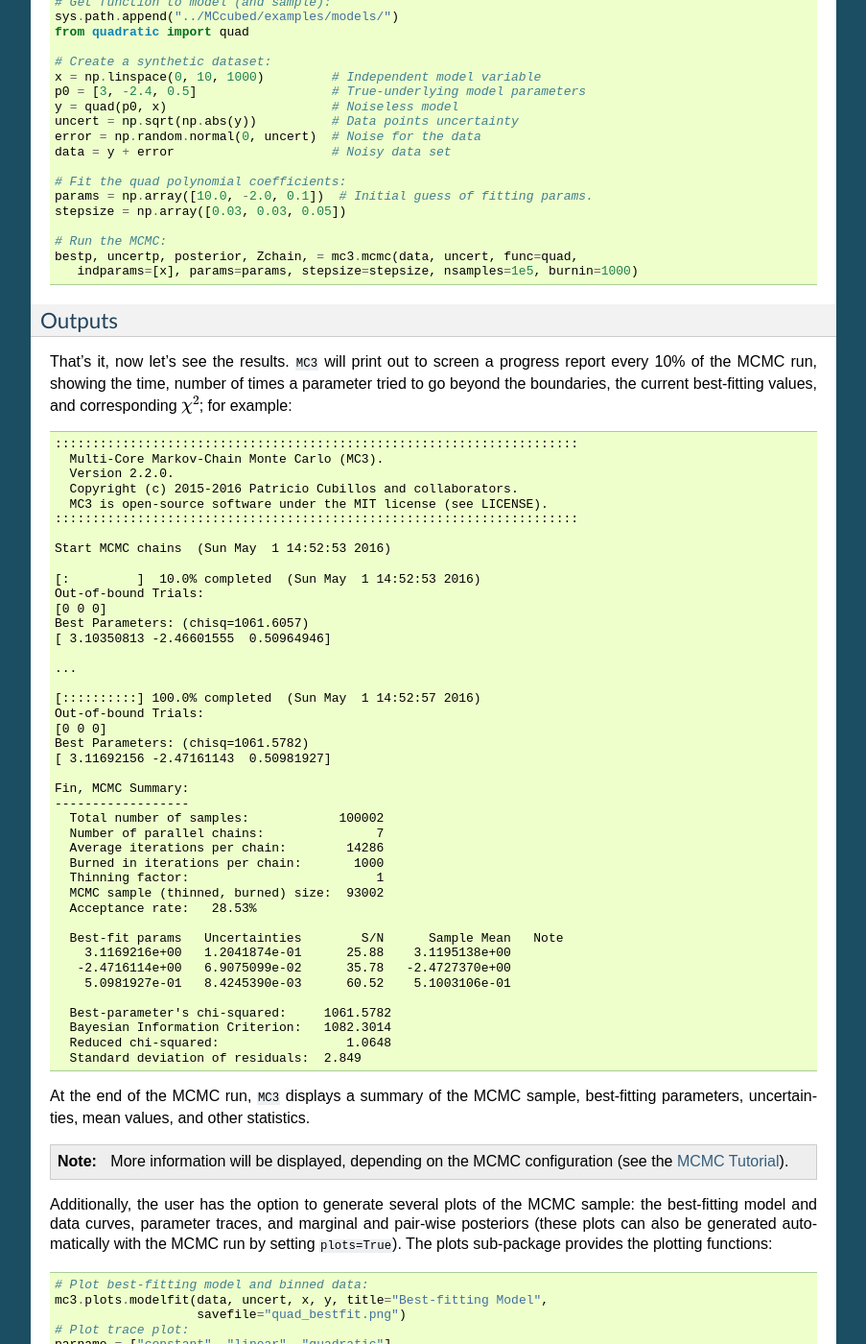
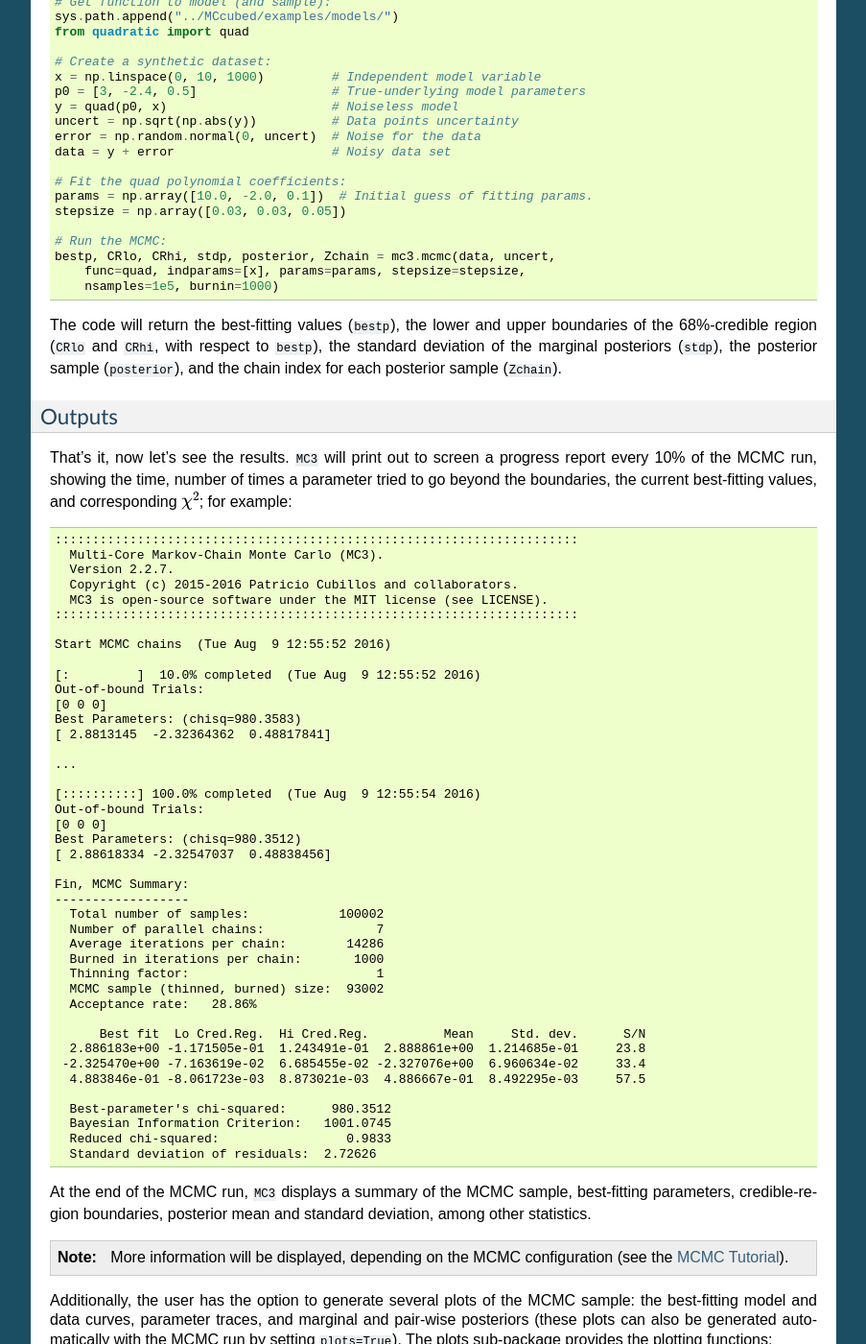
Before and after one commit to pcubillos/mc3, a Sphinx documentation site: the page built from docs/getstarted.rst, in a window 1280 px wide and 1400 px high, scrolled down 1174 px. Shown: the whole window at 96% size, without its empty margins (198-1101 px from the left). Built offline with Sphinx 7.4.7, drawn with Linux system fonts in a browser that asks for light colours; some of the changed text lies outside the part shown.

Commit message:
Updated documentation and examples to reflect the outputs' changes (credible-region boundaries and uncertp-->stdp).

```diff
--- a/docs/getstarted.rst
+++ b/docs/getstarted.rst
@@ -39,8 +39,9 @@ Compile the C-extensions of the package and the documentation:
   cd $topdir/MCcubed/
   make
 
-A pdf version of this documentation will be available in ``$topdir/MCcubed/docs/latex/MC3.pdf``.
-To remove the program binaries, execute (from the respective directories):
+A pdf version of this documentation will be available in
+``$topdir/MCcubed/docs/latex/MC3.pdf``.  To remove the program
+binaries, execute (from the respective directories):
 
 .. code-block:: shell
 
@@ -71,7 +72,8 @@ from any location, but adjust the paths of the Python script):
    mkdir run01
    cd run01
 
-Now start a Python interactive session.  This script imports the necesary modules, creates a noisy dataset, and runs the MCMC:
+Now start a Python interactive session.  This script imports the
+necesary modules, creates a noisy dataset, and runs the MCMC:
 
 .. code-block:: python
 
@@ -98,9 +100,15 @@ Now start a Python interactive session.  This script imports the necesary module
    stepsize = np.array([0.03, 0.03, 0.05])
 
    # Run the MCMC:
-   bestp, uncertp, posterior, Zchain, = mc3.mcmc(data, uncert, func=quad,
-      indparams=[x], params=params, stepsize=stepsize, nsamples=1e5, burnin=1000)
+   bestp, CRlo, CRhi, stdp, posterior, Zchain = mc3.mcmc(data, uncert,
+       func=quad, indparams=[x], params=params, stepsize=stepsize,
+       nsamples=1e5, burnin=1000)
 
+The code will return the best-fitting values (``bestp``), the lower
+and upper boundaries of the 68%-credible region (``CRlo`` and
+``CRhi``, with respect to ``bestp``), the standard deviation of the
+marginal posteriors (``stdp``), the posterior sample (``posterior``),
+and the chain index for each posterior sample (``Zchain``).
 
 Outputs
 ^^^^^^^
@@ -114,26 +122,26 @@ best-fitting values, and corresponding :math:`\chi^{2}`; for example:
 
   ::::::::::::::::::::::::::::::::::::::::::::::::::::::::::::::::::::::
     Multi-Core Markov-Chain Monte Carlo (MC3).
-    Version 2.2.0.
+    Version 2.2.7.
     Copyright (c) 2015-2016 Patricio Cubillos and collaborators.
     MC3 is open-source software under the MIT license (see LICENSE).
   ::::::::::::::::::::::::::::::::::::::::::::::::::::::::::::::::::::::
 
-  Start MCMC chains  (Sun May  1 14:52:53 2016)
+  Start MCMC chains  (Tue Aug  9 12:55:52 2016)
 
-  [:         ]  10.0% completed  (Sun May  1 14:52:53 2016)
+  [:         ]  10.0% completed  (Tue Aug  9 12:55:52 2016)
   Out-of-bound Trials:
   [0 0 0]
-  Best Parameters: (chisq=1061.6057)
-  [ 3.10350813 -2.46601555  0.50964946]
+  Best Parameters: (chisq=980.3583)
+  [ 2.8813145  -2.32364362  0.48817841]
 
   ...
 
-  [::::::::::] 100.0% completed  (Sun May  1 14:52:57 2016)
+  [::::::::::] 100.0% completed  (Tue Aug  9 12:55:54 2016)
   Out-of-bound Trials:
   [0 0 0]
-  Best Parameters: (chisq=1061.5782)
-  [ 3.11692156 -2.47161143  0.50981927]
+  Best Parameters: (chisq=980.3512)
+  [ 2.88618334 -2.32547037  0.48838456]
 
   Fin, MCMC Summary:
   ------------------
@@ -143,22 +151,25 @@ best-fitting values, and corresponding :math:`\chi^{2}`; for example:
     Burned in iterations per chain:       1000
     Thinning factor:                         1
     MCMC sample (thinned, burned) size:  93002
-    Acceptance rate:   28.53%
+    Acceptance rate:   28.86%
 
-    Best-fit params   Uncertainties        S/N      Sample Mean   Note
-      3.1169216e+00   1.2041874e-01      25.88    3.1195138e+00
-     -2.4716114e+00   6.9075099e-02      35.78   -2.4727370e+00
-      5.0981927e-01   8.4245390e-03      60.52    5.1003106e-01
+        Best fit  Lo Cred.Reg.  Hi Cred.Reg.          Mean     Std. dev.      S/N
+    2.886183e+00 -1.171505e-01  1.243491e-01  2.888861e+00  1.214685e-01     23.8
+   -2.325470e+00 -7.163619e-02  6.685455e-02 -2.327076e+00  6.960634e-02     33.4
+    4.883846e-01 -8.061723e-03  8.873021e-03  4.886667e-01  8.492295e-03     57.5
 
-    Best-parameter's chi-squared:     1061.5782
-    Bayesian Information Criterion:   1082.3014
-    Reduced chi-squared:                 1.0648
-    Standard deviation of residuals:  2.849
+    Best-parameter's chi-squared:      980.3512
+    Bayesian Information Criterion:   1001.0745
+    Reduced chi-squared:                 0.9833
+    Standard deviation of residuals:  2.72626
 
-At the end of the MCMC run, ``MC3`` displays a summary of the MCMC sample,
-best-fitting parameters, uncertainties, mean values, and other statistics.
 
-.. note:: More information will be displayed, depending on the MCMC configuration (see the :ref:`mctutorial`).
+At the end of the MCMC run, ``MC3`` displays a summary of the MCMC
+sample, best-fitting parameters, credible-region boundaries, posterior
+mean and standard deviation, among other statistics.
+
+.. note:: More information will be displayed, depending on the MCMC
+          configuration (see the :ref:`mctutorial`).
 
 
 Additionally, the user has the option to generate several plots of the MCMC
```
Also changed, not shown: other parts of docs/getstarted.rst (+1 -1 lines), docs/index.rst (+8 -6 lines), docs/mctutorial.rst (+27 -16 lines), 3 other files.
